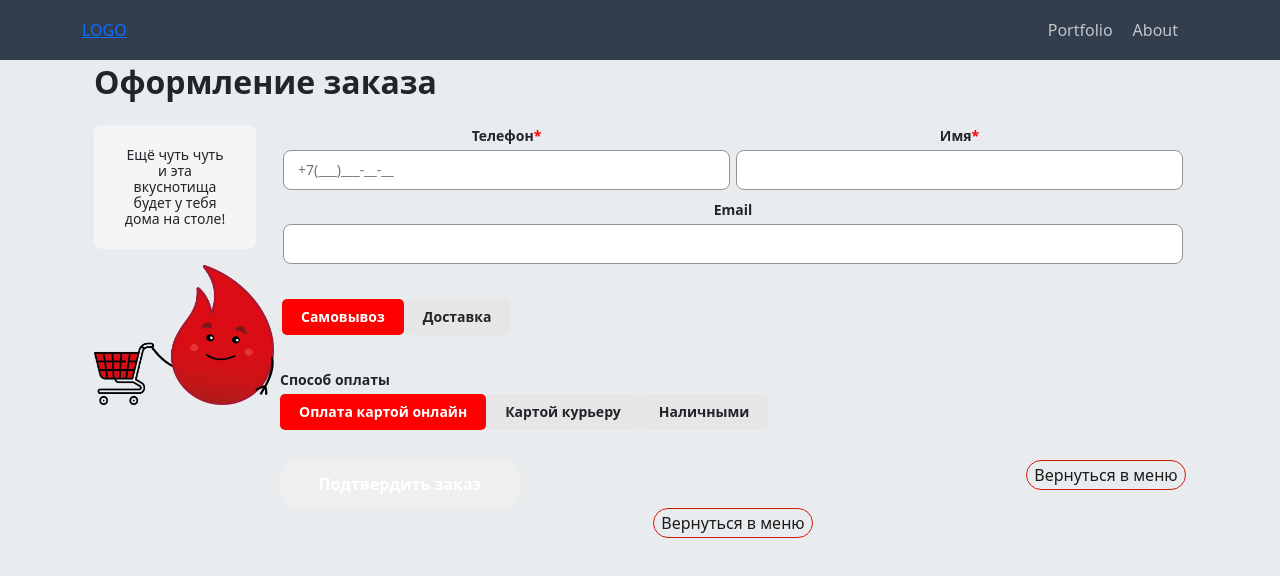
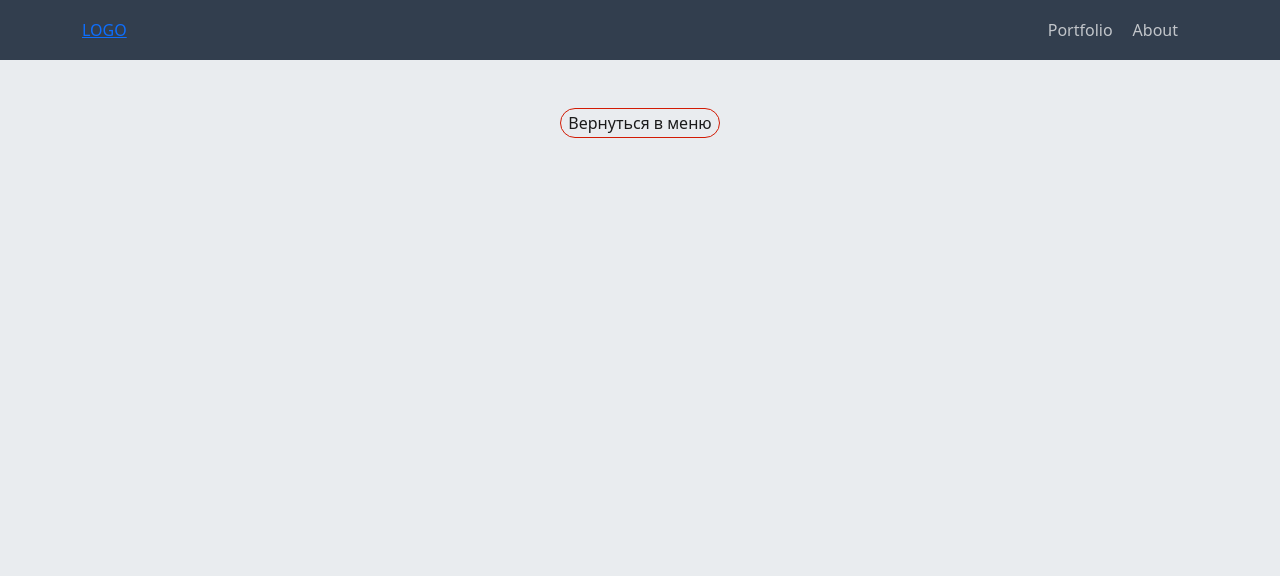
Before and after one commit to Habstrakt/react-ts-blog, a React (Vite) app: page /portfolio/pizzas/checkout in a window 1280 px wide. Shown: the top 576 px of the page. Built offline with nearby package versions, Linux system fonts and the light colour scheme.

Commit message:
если в корзине 0 продуктов, выводить кнопку Вернуться в меню и скрыть оформление заказа

```diff
--- a/src/pages/pizzas/PizzaCheckout.tsx
+++ b/src/pages/pizzas/PizzaCheckout.tsx
@@ -11,6 +11,7 @@ import {
   setClientName,
   setClientPhone,
 } from "../../redux/pizzaSlice";
+import { Link } from "react-router-dom";
 
 const Checkout: React.FC = () => {
   const dispatch = useDispatch();
@@ -30,6 +31,8 @@ const Checkout: React.FC = () => {
   const [phoneValue, setPhoneValue] = useState("");
 
   const [textPhoneError, setTextPhoneError] = useState("");
+
+  const productCart = useSelector((state) => state.pizza.productsCart);
 
   const storeDeliveryMethod = useSelector(
     (state) => state.pizza.deliveryMethod
@@ -81,6 +84,7 @@ const Checkout: React.FC = () => {
 
   return (
     <>
+      {productCart.length > 0 ? (
         <div className={styles.checkout}>
           <div className="container">
             <h1 className={styles.title}>Оформление заказа</h1>
@@ -108,7 +112,10 @@ const Checkout: React.FC = () => {
                         >
                           <label htmlFor="billing_phone">
                             Телефон
-                          <abbr className={styles.required} title="обязательно">
+                            <abbr
+                              className={styles.required}
+                              title="обязательно"
+                            >
                               *
                             </abbr>
                           </label>
@@ -137,7 +144,10 @@ const Checkout: React.FC = () => {
                         >
                           <label htmlFor="billing_first_name">
                             Имя
-                          <abbr className={styles.required} title="обязательно">
+                            <abbr
+                              className={styles.required}
+                              title="обязательно"
+                            >
                               *
                             </abbr>
                           </label>
@@ -199,7 +209,9 @@ const Checkout: React.FC = () => {
                             className={classNames("form-row", styles.form)}
                             id="billing_street_field"
                           >
-                          <label htmlFor="billing_street">Адрес доставки</label>
+                            <label htmlFor="billing_street">
+                              Адрес доставки
+                            </label>
                             <span className={styles.inputWrapper}>
                               <input
                                 type="text"
@@ -228,7 +240,9 @@ const Checkout: React.FC = () => {
                               className={classNames("form-row", styles.form)}
                               id="billing_first_apartment_field"
                             >
-                            <label htmlFor="billing_apartment">Квартира</label>
+                              <label htmlFor="billing_apartment">
+                                Квартира
+                              </label>
                               <span className={styles.inputWrapper}>
                                 <input
                                   type="text"
@@ -241,7 +255,6 @@ const Checkout: React.FC = () => {
                           </div>
                         </div>
                       )}
-
                       <div id={styles.order_review}>
                         <div id="payment">
                           <label>Способ оплаты</label>
@@ -273,20 +286,27 @@ const Checkout: React.FC = () => {
                         >
                           Подтвердить заказ
                         </button>
-                      <a className={styles.return}>Вернуться в меню</a>
+                        <Link to="/portfolio/pizzas" className={styles.return}>
+                          Вернуться в меню
+                        </Link>
                       </div>
                     </form>
-                </div>
-              </div>
-              <div>
-                <a className={classNames("m-auto", styles.return)}>
-                  Вернуться в меню
-                </a>
                   </div>
                 </div>
               </div>
             </div>
           </div>
+        </div>
+      ) : (
+        <div>
+          <Link
+            to="/portfolio/pizzas"
+            className={classNames("m-auto", "mt-5", styles.return)}
+          >
+            Вернуться в меню
+          </Link>
+        </div>
+      )}
     </>
   );
 };
```
Lines whose indentation alone changed are shown as unchanged.
